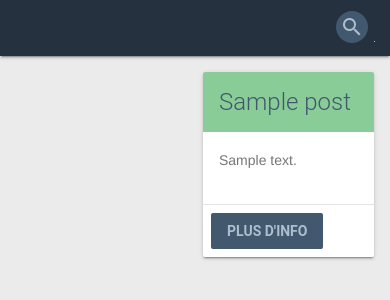
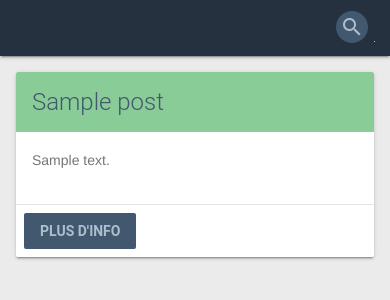
Before and after one commit to birkoss/birkoss.com-django, a Django app: page / in a window 390 px wide. Shown: the top 300 px of the page. Run offline with Django 3.2, Linux system fonts and the light colour scheme; tables that the repository leaves empty hold one stand-in row (Sample ...); some libraries are stand-ins or nearby versions.

Commit message:
Fixing phone/tablet layout

```diff
--- a/templates/blog/post.html
+++ b/templates/blog/post.html
@@ -14,7 +14,7 @@
 </div>
 <div class="mdl-grid container-content">
 
-	<div class="mdl-cell mdl-cell--8-col mdl-cell--2-offset">
+	<div class="mdl-cell mdl-cell--8-col mdl-cell--2-offset-desktop">
 		<div class="post-card mdl-card mdl-shadow--2dp">
 			<div class="mdl-card__supporting-text">{{ post.content | md | safe }}</div>
 			<div class="mdl-card__actions mdl-card--border">
--- a/templates/blog/posts.html
+++ b/templates/blog/posts.html
@@ -17,7 +17,7 @@
 <div class="mdl-grid container-content">
 	{% if objects %}
 		{% for obj in objects %}
-			<div class="mdl-cell mdl-cell--8-col mdl-cell--2-offset">
+			<div class="mdl-cell mdl-cell--8-col mdl-cell--2-offset-desktop">
 				<div class="post-card mdl-card mdl-shadow--2dp">
 					<div class="mdl-card__title">
 						<h2 class="mdl-card__title-text">{{ obj.title }}</h2>
```
